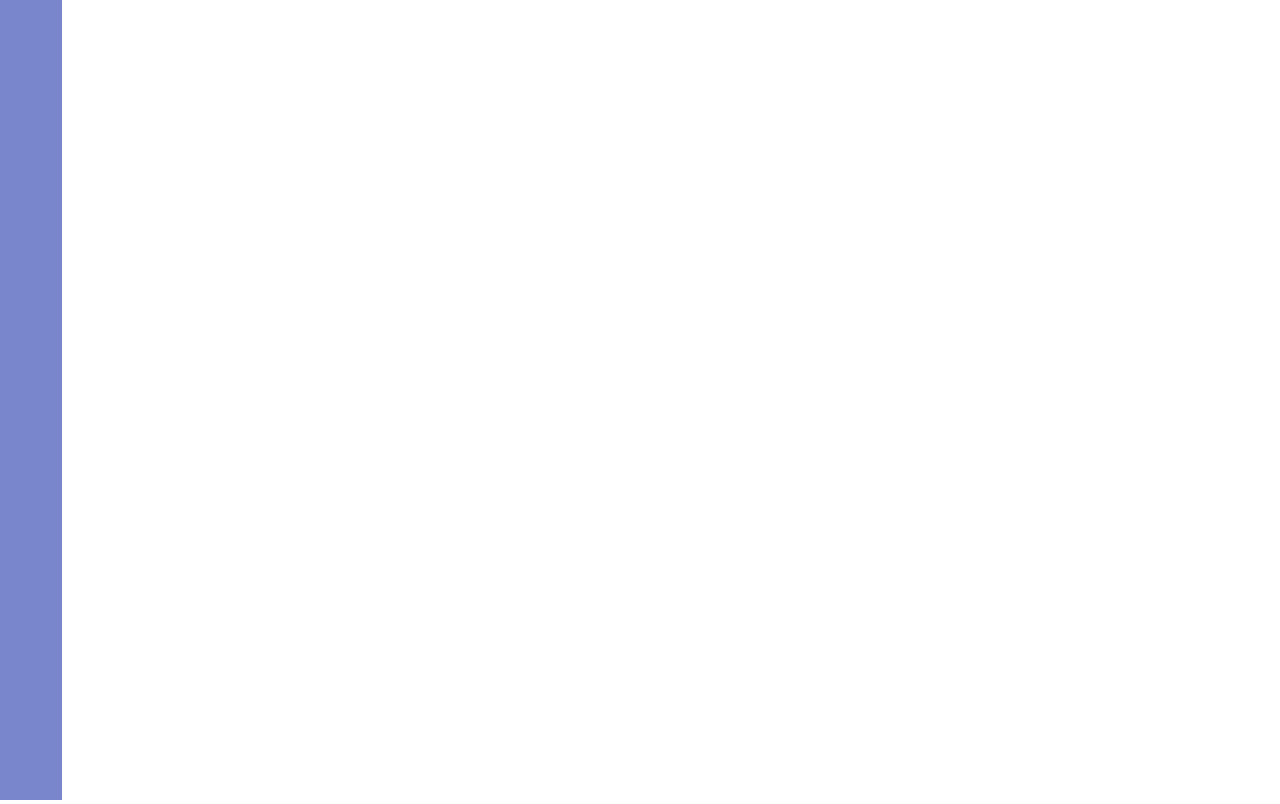
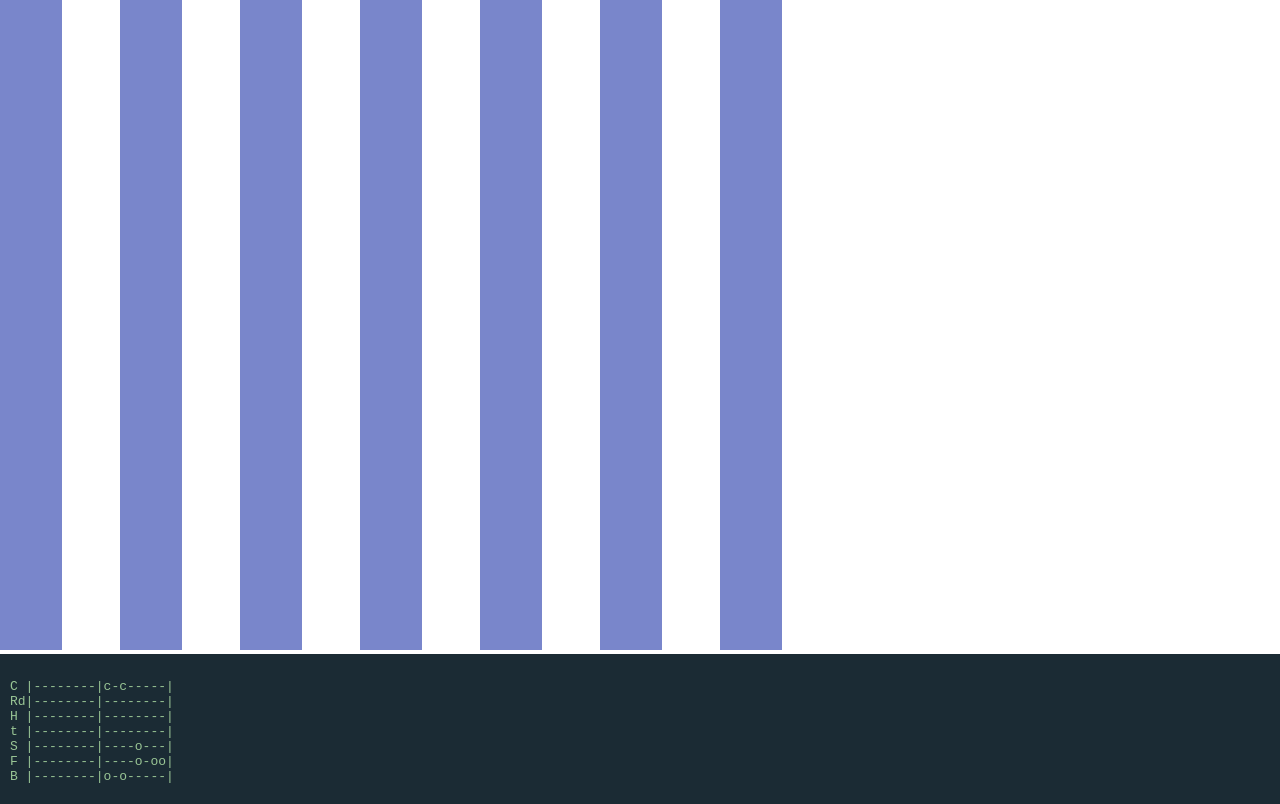
Before and after one commit to pirelenito/trum, a React app: page / in a window 1280 px wide. Built offline with nearby package versions, Linux system fonts and the light colour scheme.

Commit message:
Render all the tracks

```diff
--- a/src/App.js
+++ b/src/App.js
@@ -1,13 +1,19 @@
 import React from 'react'
-import {connect} from 'react-redux'
-import Track from './components/Track'
-import {getPlaybackTime} from './store'
+import { connect } from 'react-redux'
+import Playback from './components/Playback'
+import Tablature from './components/Tablature'
+import { getPlaybackTime, setTablature, getMusicInstruments } from './store'
 
-function App({width, height, time}) {
+function App({ width, height, time, tablature, instruments, onChangeTablature }) {
   return (
-    <svg height={height} width={width} viewBox={`0 0 ${width} ${height}`}>
-      <Track notes={['-', 'c', 'c', '-', '-', 'c']} height={height} time={time} />
-    </svg>
+    <main>
+      <svg height={height - 150} width={width} viewBox={`0 0 ${width} ${height - 150}`}>
+        <Playback instruments={instruments} height={height - 150} time={time} />
+      </svg>
+      <footer style={{ display: 'block', height: 150, width }}>
+        <Tablature source={tablature} onChange={onChangeTablature} />
+      </footer>
+    </main>
   )
 }
 
@@ -15,8 +21,12 @@ const mapStateToProps = state => ({
   height: state.windowSize.height,
   width: state.windowSize.width,
   time: getPlaybackTime(state),
+  tablature: state.tablature,
+  instruments: getMusicInstruments(state),
 })
 
-const mapDispatchToProps = () => ({})
+const mapDispatchToProps = dispatch => ({
+  onChangeTablature: newTablature => dispatch(setTablature(newTablature)),
+})
 
 export default connect(mapStateToProps, mapDispatchToProps)(App)
--- a/src/components/Playback.js
+++ b/src/components/Playback.js
@@ -1,52 +1,15 @@
 import React from 'react'
+import Track from './Track'
 
-const styles = {
-  container: {
-    display: 'flex',
-    position: 'absolute',
-    top: 0,
-    left: 0,
-    width: '100%',
-    height: '100%',
-  },
-  track: {
-    position: 'relative',
-    flexGrow: 1,
-    margin: '0 2px',
-  },
-}
-
-const trackColors = [
-  '#2c3e50',
-  '#2c3e50',
-  '#2c3e50',
-  '#2c3e50',
-  '#2c3e50',
-  '#2c3e50',
-  '#2c3e50',
-  '#2c3e50',
-]
-
-export default ({ tracks }) => {
-  return (
-    <div style={styles.container}>
-      {tracks.map((track, index) => <Track key={index} color={trackColors[index]} notes={track} />)}
-    </div>
+export default function Playback({ instruments, height, time }) {
+  return instruments.map(({ notes }, index) =>
+    <g
+      key={index}
+      style={{
+        transform: `translateX(${index * 120}px)`,
+      }}
+    >
+      <Track notes={notes} time={time} height={height} />
+    </g>
   )
 }
-
-const Track = ({ color, notes }) => {
-  return (
-    <div style={{ ...styles.track, background: color }}>
-      {notes.map(note =>
-        <div
-          key={note[0]}
-          style={{ position: 'relative', top: `${note[1]}%`, background: 'white' }}
-        >
-          {note[0]}
-        </div>
-      )}
-      <div style={styles.pad} />
-    </div>
-  )
-}
--- /dev/null
+++ b/src/components/Tablature.js
@@ -0,0 +1,29 @@
+import React from 'react'
+
+const style = {
+  tablature: {
+    display: 'block',
+    border: 'none',
+    padding: 10,
+    color: '#99c595',
+    background: '#1b2b34',
+    resize: 'none',
+    fontFamily: 'monospace',
+    fontSize: '1em',
+    overflowY: 'scroll',
+    width: '100%',
+    height: '100%',
+    outline: 'none',
+  },
+}
+
+export default function Tablature({ source, onChange }) {
+  return (
+    <textarea
+      wrap="off"
+      value={source}
+      onChange={e => onChange(e.target.value)}
+      style={style.tablature}
+    />
+  )
+}
--- a/src/components/Track.js
+++ b/src/components/Track.js
@@ -3,7 +3,7 @@ import * as Note from './Note'
 
 const noteSize = 100
 
-export default function Track({notes, time, height}) {
+export default function Track({ notes, time, height }) {
   return (
     <g>
       <rect x={0} y={0} height={height} width={62} fill="#7986CB" />
--- a/src/index.js
+++ b/src/index.js
@@ -1,12 +1,14 @@
 import React from 'react'
-import {render} from 'react-dom'
-import {Provider} from 'react-redux'
-import store, {play} from './store'
+import { render } from 'react-dom'
+import { Provider } from 'react-redux'
+import store, { play } from './store'
+import keyDownSource from './sources/keyDownSource'
 import midiSource from './sources/midiSource'
 import tickSource from './sources/tickSource'
 import windowResizeSource from './sources/windowResizeSource'
 import App from './App'
 
+keyDownSource(store.dispatch)
 midiSource(store.dispatch)
 tickSource(store.dispatch)
 windowResizeSource(store.dispatch)
--- /dev/null
+++ b/src/sources/keyDownSource.js
@@ -0,0 +1,9 @@
+import { play } from '../store'
+export default dispatch => {
+  window.addEventListener('keydown', ({ key }) => {
+    switch (key) {
+      case 'Escape':
+        dispatch(play(Date.now()))
+    }
+  })
+}
--- a/src/store.js
+++ b/src/store.js
@@ -1,10 +1,11 @@
-import {createStore} from 'redux'
+import { createStore } from 'redux'
+import parseTabs from './parseTabs'
 
-const {floor} = Math
+const { floor } = Math
 
 const TICK = 'TICK'
 const INPUT_NOTE = 'INPUT_NOTE'
-const LOAD_TRACKS = 'LOAD_TRACKS'
+const SET_TABLATURE = 'SET_TABLATURE'
 const PLAY = 'PLAY'
 const RESIZE = 'RESIZE'
 
@@ -13,7 +14,15 @@ const initialState = {
     width: 0,
     height: 0,
   },
-  trackMapping: {46: 0, 49: 1, 38: 2, 48: 3, 36: 4, 47: 5, 43: 6, 51: 7},
+  tablature: `
+C |--------|c-c-----|
+Rd|--------|--------|
+H |--------|--------|
+t |--------|--------|
+S |--------|----o---|
+F |--------|----o-oo|
+B |--------|o-o-----|`,
+  trackMapping: { 46: 0, 49: 1, 38: 2, 48: 3, 36: 4, 47: 5, 43: 6, 51: 7 },
   now: 0,
   playbackStart: 0,
   bpm: 130,
@@ -22,13 +31,13 @@ const initialState = {
 const rootReducer = (state = initialState, action) => {
   switch (action.type) {
     case PLAY:
-      return {...state, playbackStart: action.payload}
+      return { ...state, playbackStart: action.payload }
     case RESIZE:
-      return {...state, windowSize: action.payload}
+      return { ...state, windowSize: action.payload }
     case TICK:
-      return {...state, now: action.payload}
-    case LOAD_TRACKS:
-      return {...state, tracks: action.payload}
+      return { ...state, now: action.payload }
+    case SET_TABLATURE:
+      return { ...state, tablature: action.payload }
     case INPUT_NOTE:
       if (action.payload.intensity === 0) return state
 
@@ -48,15 +57,16 @@ const rootReducer = (state = initialState, action) => {
 }
 
 // actions
-export const tick = now => ({type: TICK, payload: now})
-export const inputNote = info => ({type: INPUT_NOTE, payload: info})
-export const loadTracks = tracks => ({type: LOAD_TRACKS, payload: tracks})
-export const play = timestamp => ({type: PLAY, payload: timestamp})
-export const resize = ({width, height}) => ({type: RESIZE, payload: {width, height}})
+export const tick = now => ({ type: TICK, payload: now })
+export const inputNote = info => ({ type: INPUT_NOTE, payload: info })
+export const setTablature = tablature => ({ type: SET_TABLATURE, payload: tablature })
+export const play = timestamp => ({ type: PLAY, payload: timestamp })
+export const resize = ({ width, height }) => ({ type: RESIZE, payload: { width, height } })
 
 // selectors
 export const getPlaybackTime = state =>
   floor((state.now - state.playbackStart) / (60000 / state.bpm) * 100)
+export const getMusicInstruments = state => parseTabs(state.tablature)
 
 export default createStore(
   rootReducer,
```
